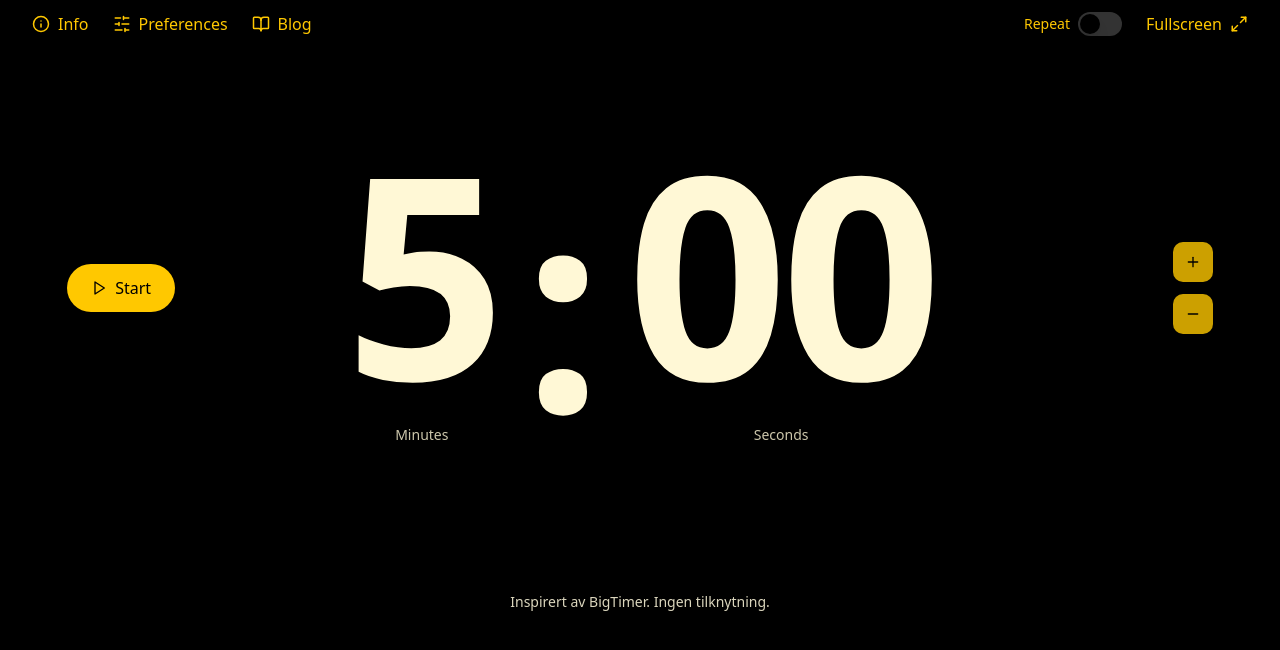
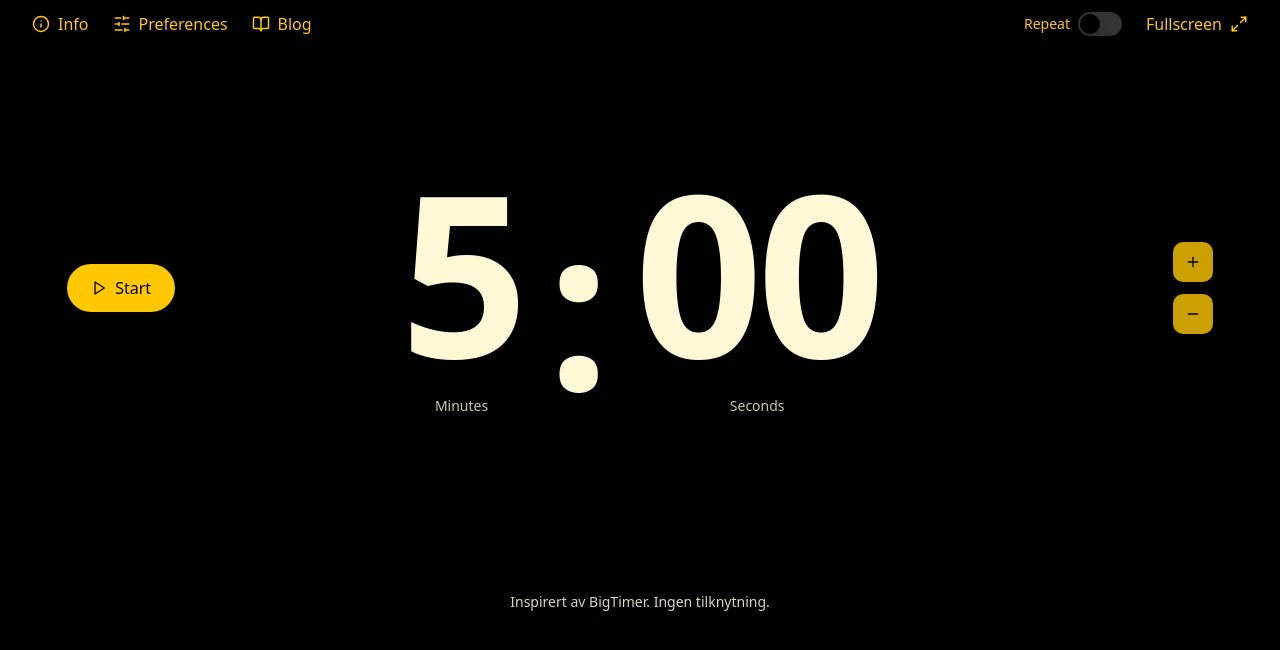
Before and after one commit to emilsvenssonglitsch-cell/StageClock, a React (Vite) app: page / in a window 1280 px wide. Shown: the top 650 px of the page. Built offline with nearby package versions, Linux system fonts and the light colour scheme.

Commit message:
Endre størrelse på tall og format
Justerer størrelsen på tallene for å unngå kollisjon med sideknapper. Endrer også formatet for timer til å vises som 01:00:00.

```diff
--- a/src/components/timer/BigTimer.tsx
+++ b/src/components/timer/BigTimer.tsx
@@ -278,7 +278,8 @@ function notifyDone() {
   };
 
   const absSec = Math.abs(Math.floor(remainingMs / 1000));
-  const dMin = Math.floor(absSec / 60);
+  const dHour = Math.floor(absSec / 3600);
+  const dMin = dHour > 0 ? Math.floor((absSec % 3600) / 60) : Math.floor(absSec / 60);
   const dSec = absSec % 60;
 
   // Time input parsing and handlers
@@ -412,7 +413,7 @@ function notifyDone() {
                       }}
                       aria-label="Sett tid"
                       placeholder="mm:ss eller hh:mm:ss"
-                      className="h-auto md:h-auto w-[min(92vw,1200px)] border-0 bg-transparent text-center font-bold leading-none md:leading-none tabular-nums tracking-tight text-[clamp(4rem,22vw,18rem)] md:text-[clamp(4rem,22vw,18rem)] focus-visible:ring-0"
+                      className="h-auto md:h-auto w-[min(92vw,1200px)] border-0 bg-transparent text-center font-bold leading-none md:leading-none tabular-nums tracking-tight text-[clamp(3.5rem,18vw,14rem)] md:text-[clamp(3.5rem,18vw,14rem)] focus-visible:ring-0"
                     />
                   </div>
                 ) : (
@@ -424,13 +425,22 @@ function notifyDone() {
                     className="block"
                   >
                     <div className="flex items-end gap-6">
+                      {dHour > 0 && (
+                        <>
+                          <div className="text-center">
+                            <div className="font-bold leading-none tabular-nums tracking-tight text-[clamp(3.5rem,18vw,14rem)]">{String(dHour).padStart(2, '0')}</div>
+                            <div className="mt-3 text-sm opacity-80">Hours</div>
+                          </div>
+                          <div className="font-bold leading-none tabular-nums text-[clamp(3.5rem,18vw,14rem)]">:</div>
+                        </>
+                      )}
                       <div className="text-center">
-                        <div className="font-bold leading-none tabular-nums tracking-tight text-[clamp(4rem,22vw,18rem)]">{dMin}</div>
+                        <div className="font-bold leading-none tabular-nums tracking-tight text-[clamp(3.5rem,18vw,14rem)]">{dHour > 0 ? String(dMin).padStart(2, '0') : dMin}</div>
                         <div className="mt-3 text-sm opacity-80">Minutes</div>
                       </div>
-                      <div className="font-bold leading-none tabular-nums text-[clamp(4rem,22vw,18rem)]">:</div>
+                      <div className="font-bold leading-none tabular-nums text-[clamp(3.5rem,18vw,14rem)]">:</div>
                       <div className="text-center">
-                        <div className="font-bold leading-none tabular-nums tracking-tight text-[clamp(4rem,22vw,18rem)]">{String(dSec).padStart(2, '0')}</div>
+                        <div className="font-bold leading-none tabular-nums tracking-tight text-[clamp(3.5rem,18vw,14rem)]">{String(dSec).padStart(2, '0')}</div>
                         <div className="mt-3 text-sm opacity-80">Seconds</div>
                       </div>
                     </div>
```
